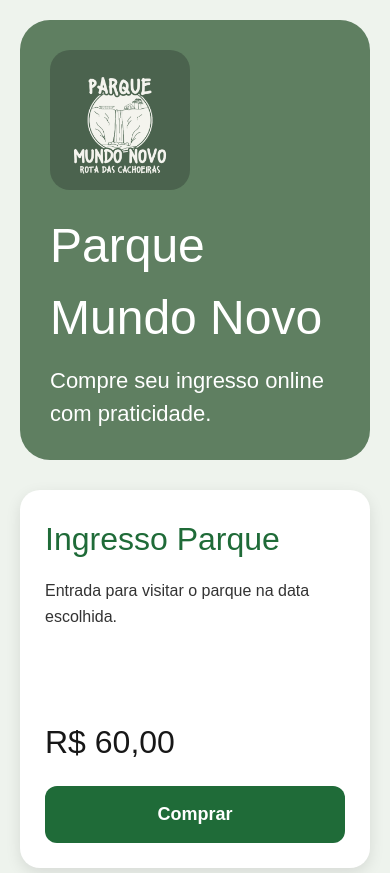
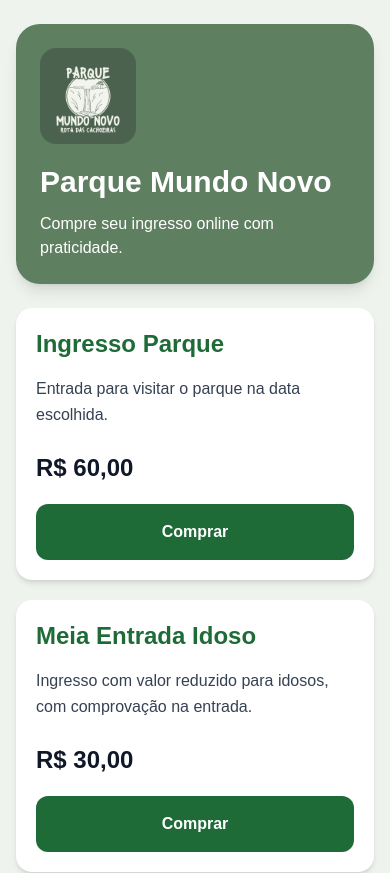
Before and after one commit to paulodutrabkj285-sketch/https-github.com-new, a Next.js app: page /ingressos in a window 390 px wide. Shown: the top 873 px of the page. Built offline with nearby package versions, Linux system fonts and the light colour scheme.

Commit message:
melhora responsividade pagina ingressos

```diff
--- a/src/app/ingressos/page.tsx
+++ b/src/app/ingressos/page.tsx
@@ -33,58 +33,50 @@ export default function IngressosPage() {
   ];
 
   return (
-    <main style={{ background: "#eef3ed", minHeight: "100vh", padding: "20px", fontFamily: "Arial" }}>
-      <div style={{ background: "#5f7f61", borderRadius: "30px", padding: "30px", color: "white", marginBottom: "30px" }}>
+    <main className="min-h-screen bg-[#eef3ed] px-4 py-6 sm:px-6 lg:px-10">
+      <section className="mx-auto max-w-6xl rounded-3xl bg-[#5f7f61] p-6 text-white shadow-lg sm:p-8 lg:p-10">
         <img
           src="/logo-final.png"
           alt="Parque Mundo Novo"
-          style={{ width: "140px", borderRadius: "20px", marginBottom: "20px" }}
+          className="mb-5 w-24 rounded-2xl sm:w-32 lg:w-36"
         />
 
-        <h1 style={{ fontSize: "48px", marginBottom: "10px" }}>
+        <h1 className="text-3xl font-bold sm:text-4xl lg:text-5xl">
           Parque Mundo Novo
         </h1>
 
-        <p style={{ fontSize: "22px" }}>
+        <p className="mt-3 text-base sm:text-xl">
           Compre seu ingresso online com praticidade.
         </p>
-      </div>
+      </section>
 
-      <div style={{ display: "grid", gridTemplateColumns: "repeat(auto-fit, minmax(250px, 1fr))", gap: "20px" }}>
+      <section className="mx-auto mt-6 grid max-w-6xl grid-cols-1 gap-5 sm:grid-cols-2 lg:grid-cols-4">
         {cards.map((item, index) => (
-          <div key={index} style={{ background: "white", borderRadius: "20px", padding: "25px", boxShadow: "0 5px 15px rgba(0,0,0,0.1)" }}>
-            <h2 style={{ color: "#1f6b38", marginBottom: "15px", fontSize: "32px" }}>
+          <div
+            key={index}
+            className="flex flex-col rounded-2xl bg-white p-5 shadow-md"
+          >
+            <h2 className="text-2xl font-bold text-[#1f6b38]">
               {item.titulo}
             </h2>
 
-            <p style={{ color: "#333", lineHeight: "1.6", minHeight: "120px" }}>
+            <p className="mt-4 flex-1 text-base leading-relaxed text-gray-700">
               {item.descricao}
             </p>
 
-            <h3 style={{ marginTop: "20px", fontSize: "32px" }}>
+            <h3 className="mt-6 text-2xl font-bold text-gray-900">
               {item.preco}
             </h3>
 
             <button
               onClick={() => router.push(item.rota)}
-              style={{
-                marginTop: "20px",
-                width: "100%",
-                padding: "15px",
-                borderRadius: "12px",
-                border: "none",
-                background: "#1f6b38",
-                color: "white",
-                fontWeight: "bold",
-                fontSize: "18px",
-                cursor: "pointer",
-              }}
+              className="mt-5 w-full rounded-xl bg-[#1f6b38] px-4 py-4 text-base font-bold text-white transition hover:bg-[#18572d]"
             >
               Comprar
             </button>
           </div>
         ))}
-      </div>
+      </section>
     </main>
   );
 }
```
